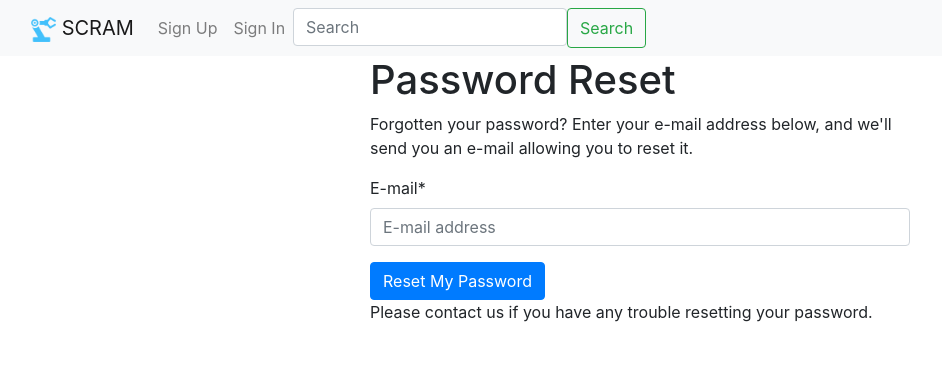
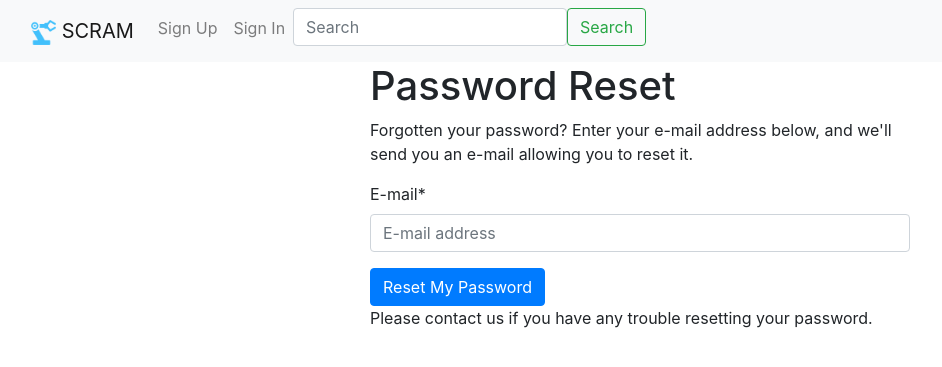
Before and after one commit to esnet-security/SCRAM, a Django app: page /accounts/password/reset/ in a window 1280 px wide. Shown: the top 367 px of the page, without its empty margins (0-942 px from the left). Run offline with Django 3.2, Linux system fonts and the light colour scheme; some libraries are stand-ins or nearby versions.

Commit message:
fix(search): align search box and button

```diff
--- a/scram/templates/navbar.html
+++ b/scram/templates/navbar.html
@@ -30,8 +30,8 @@
           </li>
         {% endif %}
         <form class="d-flex">
-          <input class="form-control me-2" type="search" placeholder="Search" aria-label="Search">
-          <button class="btn btn-outline-success" type="submit">Search</button>
+          <input class="form-control mb-2" type="search" placeholder="Search" aria-label="Search">
+          <button class="btn btn-outline-success mb-2" type="submit">Search</button>
         </form>
       </ul>
     </div>
```
